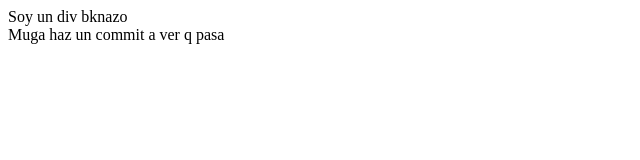
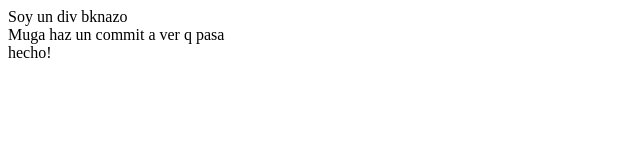
Before and after one commit to spiderdog22/prueba-git, a plain HTML site: page index.html in a window 1280 px wide. Shown: the full height of the page, 0-640 px from the left. Drawn offline with Linux system fonts and the light colour scheme.

Commit message:
Hace un cambio

```diff
--- a/index.html
+++ b/index.html
@@ -8,5 +8,6 @@
 <body>
     <div>Soy un div bknazo</div>
     <div>Muga haz un commit a ver q pasa</div>
+    <div>hecho!</div>
 </body>
 </html>
```
